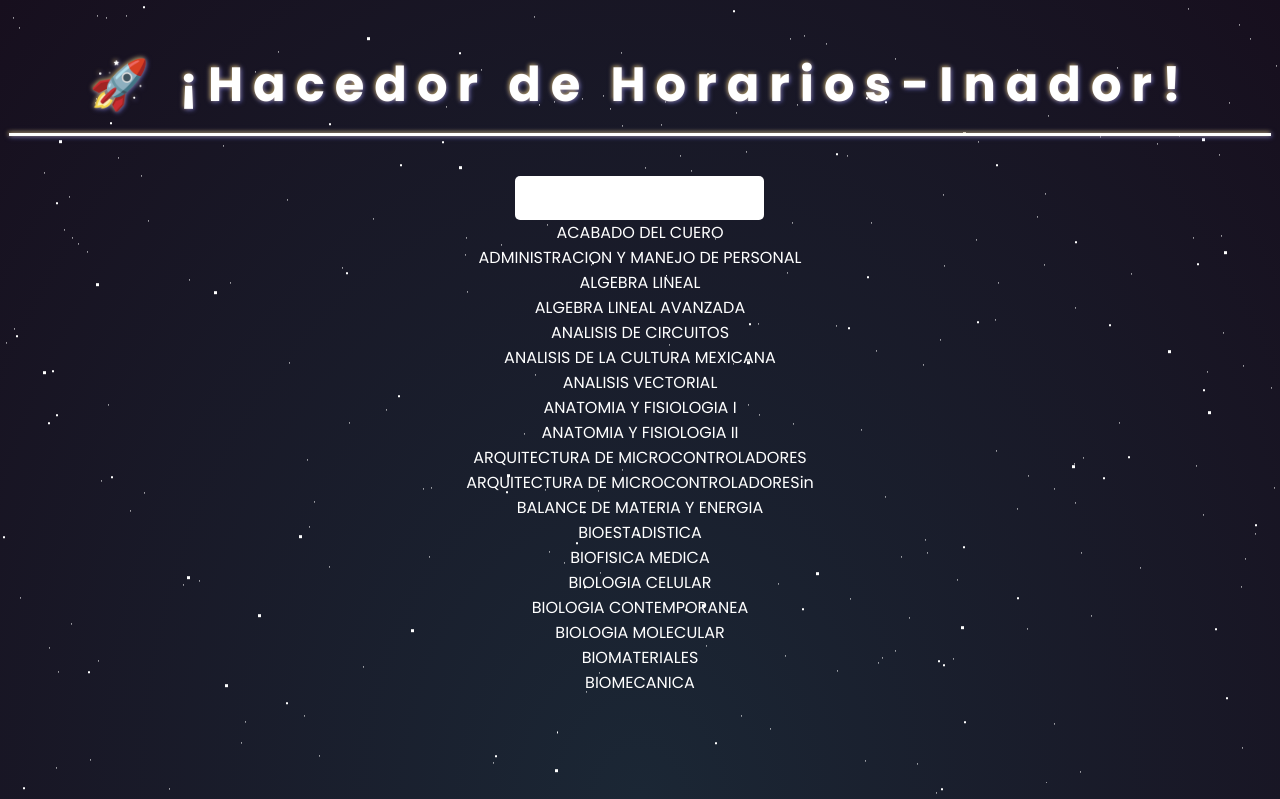
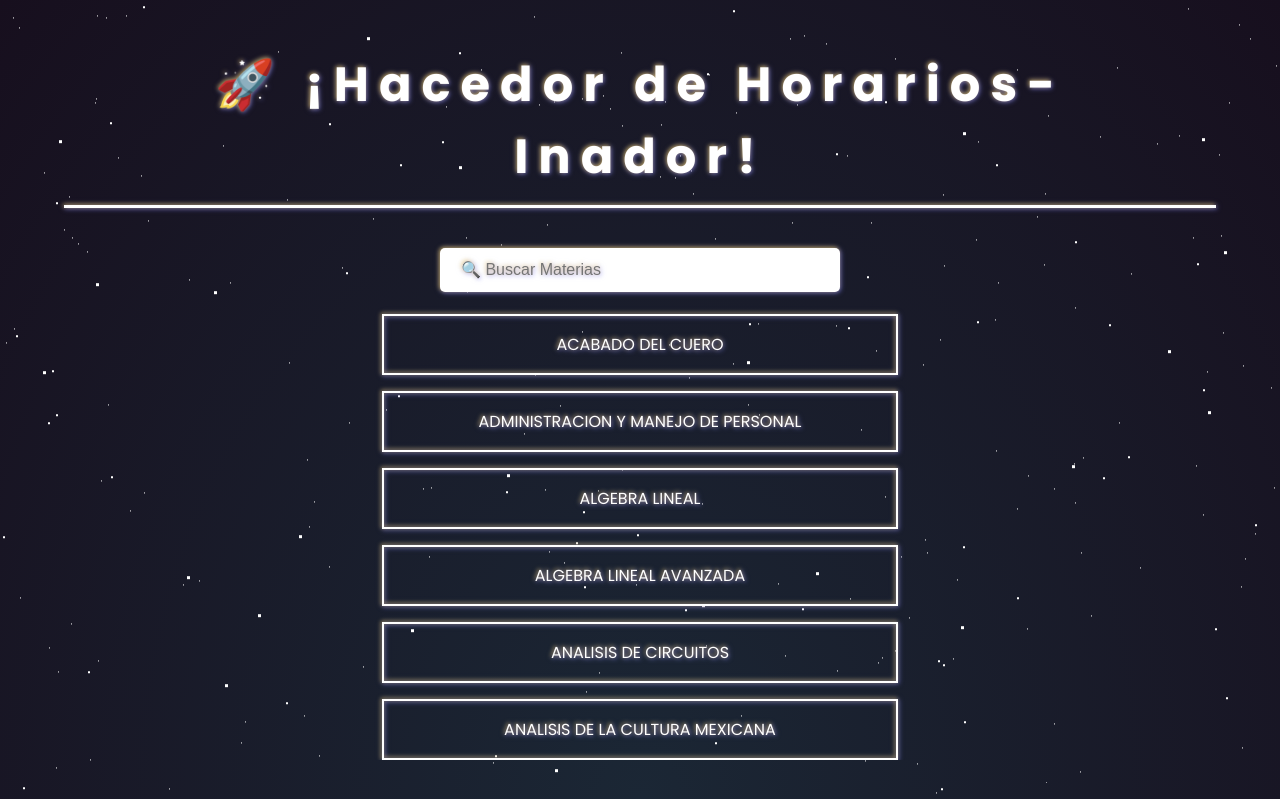
Before and after one commit to BubuDavid/dci-hh, a React (Create React App) app: page / in a window 1280 px wide. Shown: the top 799 px of the page. Built offline with nearby package versions, Linux system fonts and the light colour scheme.

Commit message:
🍟 [ADD] SearchBar basic styles 🍟

```diff
--- a/src/Components/Header/Header.css
+++ b/src/Components/Header/Header.css
@@ -5,19 +5,6 @@
   letter-spacing: 10px;
 
 	cursor: pointer;
-}
-
-.NeonText {
-	filter: drop-shadow(rgba(255, 215, 77, 0.6) -1px -1px 2px) drop-shadow(rgba(124, 127, 255, 0.6) 1px 1px 2px);
-}
-
-.NeonBorder {
-  padding: 0.7rem 5rem;
-	border-bottom: 0.2rem solid #fff;
-
-	transition: border 350ms ease-in-out;
-
-	max-width: 90%;
 }
 
 
--- a/src/Components/Header/Header.js
+++ b/src/Components/Header/Header.js
@@ -3,7 +3,7 @@ import './Header.css'
 
 function Header() {
 	return (
-		<h1 className='Header NeonText NeonBorder'>
+		<h1 className='Header neonText neonBorder'>
 			🚀 ¡Hacedor de Horarios-Inador!
 		</h1>
 	)
--- /dev/null
+++ b/src/Components/SubjectList/SearchBar/SearchBar.css
@@ -0,0 +1,33 @@
+.SearchBar {
+	position: fixed;
+
+	left: 50%;
+	transform: translateX(-50%);
+
+	width: 400px;
+	z-index: 100;
+	border-radius: 5px;
+	padding: 0.5rem 1rem;
+	font-size: 1rem;
+	border: none;
+	box-sizing: border-box;
+	border: 5px solid transparent;
+	transition: all 200ms ease-in-out;
+	filter: drop-shadow(rgba(255, 215, 77, 0.6) -1px -1px 2px) drop-shadow(rgba(124, 127, 255, 0.6) 1px 1px 2px);
+
+
+}
+
+.SearchBar::placeholder {
+	filter: drop-shadow(rgba(255, 215, 77, 0.6) -1px -1px 2px) drop-shadow(rgba(124, 127, 255, 0.6) 1px 1px 2px);
+}
+
+.SearchBar:focus {
+	border: 5px solid #b4ff39;
+	outline-width: 0;
+}
+
+.SearchBarPlaceHolder {
+	width: 100%;
+	height: 50px;
+}
--- a/src/Components/SubjectList/SearchButton/SearchButton.js
+++ b/src/Components/SubjectList/SearchBar/SearchBar.js
@@ -1,7 +1,7 @@
 import React from 'react'
-import './SearchButton.css'
+import './SearchBar.css'
 
-function SearchButton({ subjects, setDisplaySubjects }) {
+function SearchBar({ subjects, setDisplaySubjects }) {
 
 	function filterSubjects(subjects, subjectName) {
 		let normalizedSubjectName = subjectName
@@ -17,12 +17,20 @@ function SearchButton({ subjects, setDisplaySubjects }) {
 	}
 
 	return (
-		<input
-			className='SearchButton'
-			type={'text'}
-			onChange={(e) => filterSubjects(subjects, e.target.value)}
-		/>
+		<>
+			<div className='SearchBarPlaceHolder'>
+				<input
+					className='SearchBar'
+					type={'text'}
+					onChange={(e) => filterSubjects(subjects, e.target.value)}
+					placeholder="🔍 Buscar Materias"
+				/>
+
+			</div>
+
+		</>
+
 	)
 }
 
-export default SearchButton
+export default SearchBar
--- a/src/Components/SubjectList/SearchButton/SearchButton.css
+++ /dev/null
@@ -1,14 +0,0 @@
-.SearchButton {
-	border-radius: 5px;
-	padding: 0.5rem 1rem;
-	font-size: 1rem;
-	border: none;
-	box-sizing: border-box;
-	border: 5px solid transparent;
-	transition: all 200ms ease-in-out;
-}
-
-.SearchButton:focus {
-	border: 5px solid #b4ff39;
-	outline-width: 0;
-}
--- a/src/Components/SubjectList/SubjectItem/SubjectItem.css
+++ b/src/Components/SubjectList/SubjectItem/SubjectItem.css
@@ -0,0 +1,16 @@
+.SubjectListItem {
+	/* width: 100%; */
+	padding: 1rem;
+	margin: 1rem;
+	border: 2px solid #fff;
+
+	cursor: pointer;
+
+	transform: scale(1);
+
+	transition: transform 350ms ease-in-out;
+}
+
+.SubjectListItem:hover {
+	transform: scale(1.03);
+}
--- a/src/Components/SubjectList/SubjectItem/SubjectItem.js
+++ b/src/Components/SubjectList/SubjectItem/SubjectItem.js
@@ -3,7 +3,11 @@ import './SubjectItem.css'
 
 function SubjectItem({subject}) {
 	return (
-		<li className='SubjectListItem'>{subject}</li>
+		<li
+			className='SubjectListItem neonText'
+		>
+			{subject}
+		</li>
 	)
 }
 
--- a/src/Components/SubjectList/SubjectList.css
+++ b/src/Components/SubjectList/SubjectList.css
@@ -1,11 +1,19 @@
+.SubjectListSection {
+	display: flex;
+	flex-direction: column;
+	align-items: center;
+	justify-content: center;
+	overflow-y: scroll;
+	width: 100%;
+}
+
+
 .SubjectList {
 	padding: 0;
 	margin: 0;
 	padding-top: 0.5rem;
 	list-style-type: none;
+	height: 65vh;
 	text-align: center;
 	color: white;
-	width: 100%;
-	height: 65vh;
-	overflow-y: scroll;
 }
--- a/src/Components/SubjectList/SubjectList.js
+++ b/src/Components/SubjectList/SubjectList.js
@@ -1,6 +1,6 @@
 import React from 'react'
 import { useState } from 'react'
-import SearchButton from './SearchButton/SearchButton'
+import SearchBar from './SearchBar/SearchBar'
 import SubjectItem from './SubjectItem/SubjectItem'
 import './SubjectList.css'
 
@@ -11,7 +11,7 @@ function SubjectList() {
 		<section className='SubjectListSection'>
 			<ul className='SubjectList'>
 
-				<SearchButton
+				<SearchBar
 					subjects={subjectNames}
 					setDisplaySubjects = {setDisplaySubjects}
 				/>
--- a/src/index.css
+++ b/src/index.css
@@ -1,5 +1,9 @@
 @import url('https://fonts.googleapis.com/css2?family=Poppins:wght@100;200;300;400;500;600;700;800;900&display=swap');
 
+
+* {
+	box-sizing: border-box;
+}
 
 body {
   margin: 0;
@@ -22,3 +26,38 @@ html {
   background: radial-gradient(ellipse at bottom, #1b2735 0%, #170F1E 100%);
   overflow: hidden;
 }
+
+/* width */
+::-webkit-scrollbar {
+  width: 5px;
+	height: 5px;
+	border-radius: 5px;
+}
+
+/* Track */
+::-webkit-scrollbar-track {
+  background: #170F1E;
+	filter: drop-shadow(rgba(255, 215, 77, 0.6) -1px -1px 2px) drop-shadow(rgba(124, 127, 255, 0.6) 1px 1px 2px);
+}
+
+/* Handle */
+::-webkit-scrollbar-thumb {
+  background: #f1f1f1;
+	border-radius: 5px;
+}
+
+
+
+/* Common Classes Styles */
+.neonText {
+	filter: drop-shadow(rgba(255, 215, 77, 0.6) -1px -1px 2px) drop-shadow(rgba(124, 127, 255, 0.6) 1px 1px 2px);
+}
+
+.neonBorder {
+  padding: 0.7rem 5rem;
+	border-bottom: 0.2rem solid #fff;
+
+	transition: border 350ms ease-in-out;
+
+	max-width: 90%;
+}
```
